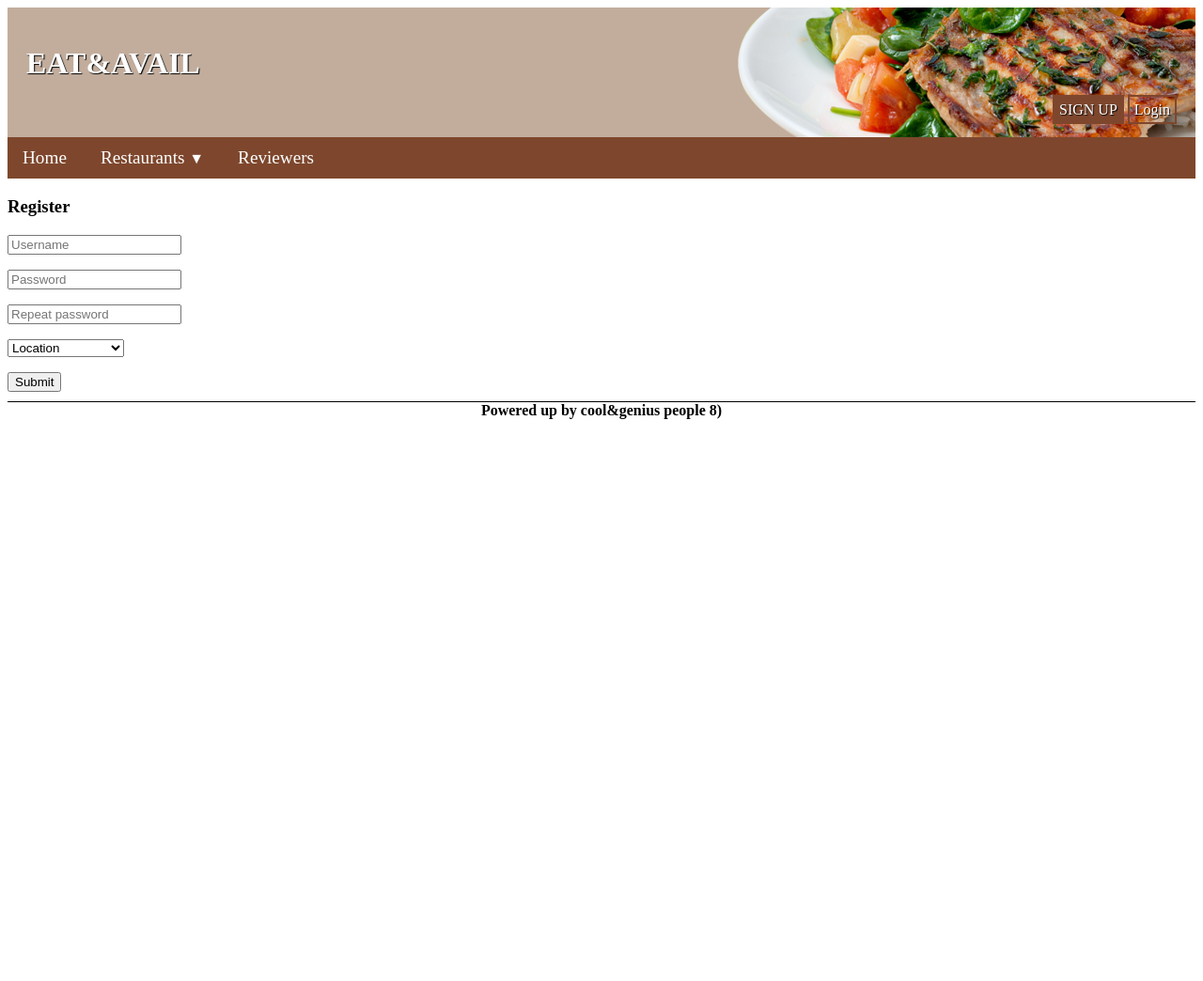
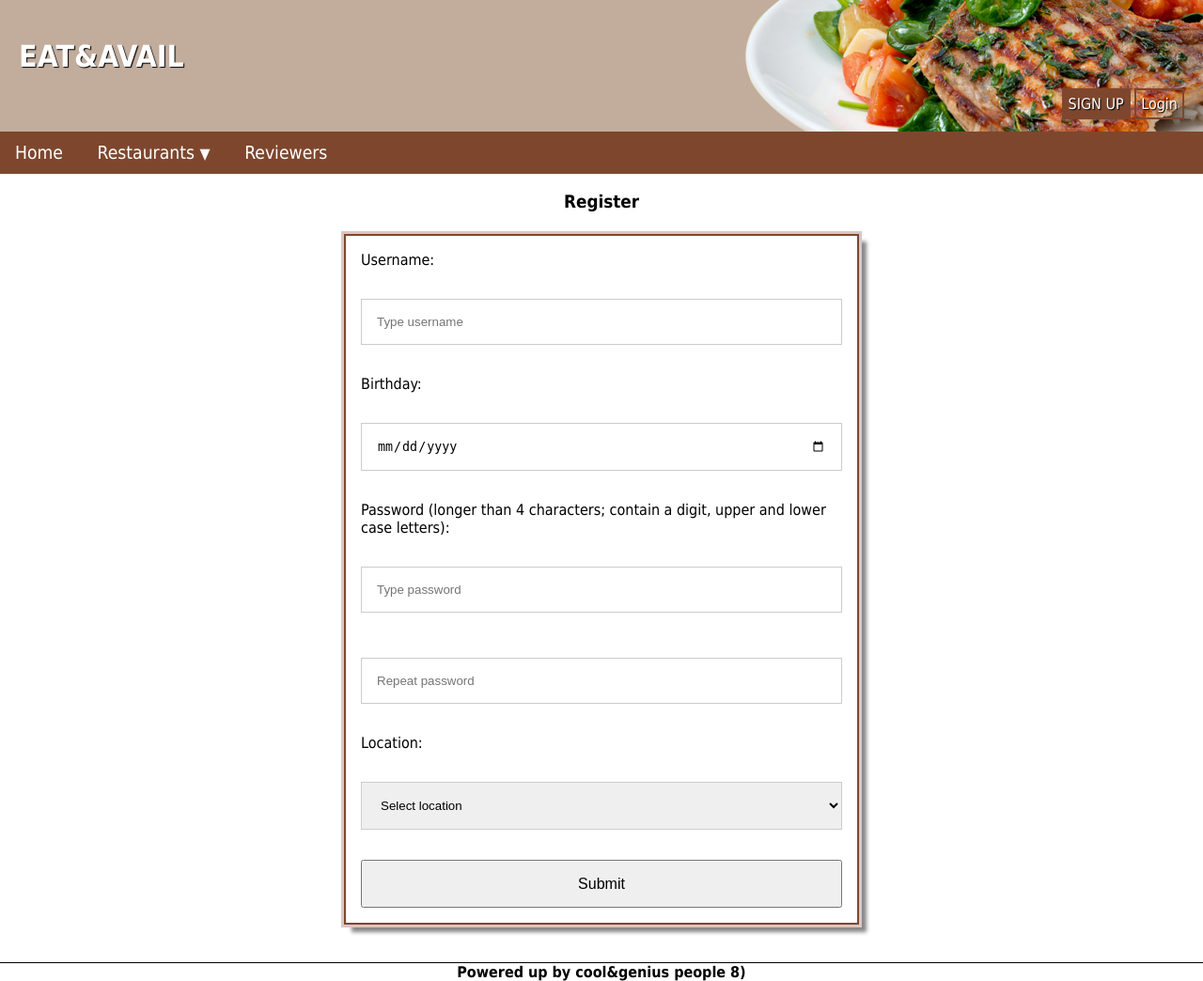
Before and after one commit to arwen7stars/LTW, a PHP site: page /register.php in a window 1280 px wide. Shown: the whole page at 94% size. Before the commit the page ends 446 px from the top, so only its background shows below. Run offline with PHP 8.4, Linux system fonts and the light colour scheme; data comes from the database, SQL or seed files in the repository; some libraries are stand-ins or nearby versions.

Commit message:
register

```diff
--- a/database/users_database.php
+++ b/database/users_database.php
@@ -30,12 +30,18 @@
     return $stmt->fetch();
 }
 
-  function is_registered($username) {
+function is_registered($username) { //retorna true se esta registado
     global $db;
-	$stmt = $db->prepare('SELECT * FROM Login WHERE username=:username');
-	$stmt->bindParam(':username', $username);
-	$stmt->execute();
-	return $stmt->fetch() !== false;
+    $findUsername = $db->prepare('SELECT * FROM User WHERE (name = ?)');
+    $findUsername->execute(array($_POST['username']));
+    $foundUsername = $findUsername->fetchAll();
+
+    if(empty($foundUsername)){
+        return false; //nao esta registado
+    } else{
+
+        return true; //esta registado
+    }
 }
 
 function isOwner($id) {
--- a/register.php
+++ b/register.php
@@ -6,8 +6,9 @@
     <title>EAT&AVAIL</title>
     <meta charset="UTF-8">
     <link rel="stylesheet" href="stylesheets/header.css">
+    <link rel="stylesheet" href="stylesheets/register.css">
     <link rel="stylesheet" href="stylesheets/footer.css">
-
+    <script  type="text/javascript" src="http://code.jquery.com/jquery-1.11.3.min.js"></script>
 </head>
 
 <body>
@@ -16,36 +17,147 @@
     session_start();
     include_once(dirname(__FILE__) . "/database/connection.php");
     include_once(dirname(__FILE__) . "/utilities/utils.php");
+    include_once(dirname(__FILE__) . "/database/users_database.php");
+    include_once(dirname(__FILE__) . "/save_user.php");
     include_once(dirname(__FILE__) . "/includes/header.php");
     ?>
-
+    <?php?>
     <section id="forms">
         <h3>
             Register
         </h3>
-      <!-- TODO resolefr echo -->
-      <form action="save_user.php" method="POST">
-          <?php
-          if(isset($error))
-          {
-           echo $error;
+
+        <?php function validate(){ //para validar o user input. e chamada ao clicar submit
+
+            global $error;
+            $error = '';
+
+            if(isset($_POST['submit'])){
+                $username = trim($_POST['username']); //tira espacos
+                $password = $_POST['password'];
+                $repeat_password = $_POST['repeat_password'];
+                $location_id = $_POST['location'];
+
+                //username vazio
+                if($username == ''){
+                    $error .= 'Please choose a username. <p></p>';
+                }
+                //username tem caracteres != de letras, nums, e espacos
+                $usernameNoSpace = str_replace(' ', '', $username);
+                if (!ctype_alnum($usernameNoSpace)) { //se tiver algo mais que letras ou nums
+                    $error .= 'Username should be numbers, letters and spaces only. <p></p>';
+                }
+                //username em uso
+                $usernameTaken = is_registered($username);
+                if($usernameTaken == true){
+                    $error .= 'Username is already taken. <p></p>';
+                }
+                //passwords diferentes
+                if($password != $repeat_password){
+                    $error .= 'Passwords don\'t match. <p></p>';
+                }
+                //password nao esta no formato
+                preg_match('/^(?=.*\d)(?=.*[a-z])(?=.*[A-Z]).{4,}$/', $password, $matches);
+                print_r($matches, true);
+                if(empty($matches)){
+                    $error .= 'Password must contain upper and lower case letters, a number, and be at least 4 characters long <p></p>';
+                }
+                //location nao selecionada
+                if($location_id == -1){
+                    $error .= 'Please select a location. <p></p>';
+                }
+
+            }
         }
         ?>
-      <input type="text" name="username" placeholder="Username" required>
+
+        <!-- paragrafo para display dos erros -->
+        <p id="form_error"> </p>
+
+        <!-- form de registo -->
+        <form id="register_form" action="register.php" method="POST">
+            <label> Username:
                 <p></p>
-      <input type="text" name="password" pattern="^(?=.*\d)(?=.*[a-z])(?=.*[A-Z]).{4,}$" placeholder="Password" required>
+                <input type="text" name="username" placeholder="Type username" required>
+            </label>
             <p></p>
-      <input type="text" pattern="^(?=.*\d)(?=.*[a-z])(?=.*[A-Z]).{4,}$" placeholder="Repeat password" required>
+            <label> Birthday:
+                <p></p>
+                <input id="birthday" type="date" name="birthday" max="14-12-2016" required>
+            </label>
+            <p></p>
+            <label> Password (longer than 4 characters; contain a digit, upper and lower case letters):
+                <p></p>
+                <input type="password" name="password" pattern="^(?=.*\d)(?=.*[a-z])(?=.*[A-Z]).{4,}$" placeholder="Type password" required>
+            </label>
+            <p></p>
+            <input type="password" name="repeat_password" pattern="^(?=.*\d)(?=.*[a-z])(?=.*[A-Z]).{4,}$" placeholder="Repeat password" required>
+            <p></p>
+            <label> Location:
                 <p></p>
                 <select name="location">
-          <option value="-1" selected>Location</option>
+                    <option value="-1" selected>Select location</option>
                     <?php
                     include_once(dirname(__FILE__) . "/location_combobox.php");
                     ?>
                 </select>
+            </label>
             <p></p>
-      <input type="submit" value= "Submit">
+            <input type="submit" name="submit" value= "Submit">
         </form>
+
+        <script>
+        var today = new Date();
+        var dd = today.getDate();
+        var mm = today.getMonth()+1; //comeca em 0
+        var yyyy = today.getFullYear();
+        if(dd<10){
+            dd='0'+dd
+        }
+        if(mm<10){
+            mm='0'+mm
+        }
+
+        today = yyyy+'-'+mm+'-'+dd; //data formatada
+        document.getElementById("birthday").setAttribute("max", today);
+
+         </script>
+
+
+
+
+        <!-- depois de click em submit entra aqui e chama a funcao de validacao -->
+        <?php
+        if($_SERVER['REQUEST_METHOD']=='POST')
+        {
+
+            validate();
+
+            if($error == ''){ //nao ha erros
+
+                save_user();
+                ?>
+                <script>
+                    document.getElementById("form_error").innerHTML = "You are now registered!";
+                </script>
+                <?php
+
+                //include_once(dirname(__FILE__) . "/database/action_login.php");
+                // redirect?
+                //header('Location: './index.php);
+            } else{ //display dos erros
+                ?>
+
+                <script>
+                    var errors = "<?php echo $error?>";
+                    document.getElementById("form_error").innerHTML = "<font color=\"red\">"+errors+"</font>";
+                </script>
+
+                <?php
+            }
+        }
+
+        ?>
     </section>
 
     <?php
--- a/save_user.php
+++ b/save_user.php
@@ -1,30 +1,17 @@
 <?php
-    //if (!isset($_POST['id'])) die('No id')
 
-    echo $_POST['username'], " ",$_POST['location']," ", $_POST['password'], " ";
-    if (!isset($_POST['username']) || trim($_POST['username']) == ''){
-        $error = "Username is mandatory";
-    }
+function save_user(){
 
-    $findUsername = $db->prepare('SELECT * FROM User WHERE (name = ?)');
-    $findUsername->execute(array($_POST['username']));
-    $foundUsername = $findUsername->fetchAll();
+    global $db;
+    $id = getNextId($db);
 
-    if(isset($foundUsername)){
-        $error = "Username in use!";
-        header("Location: ./register.php");
-        die();
-    } else echo 'new user!';
-
-      $id = getNextId($db);
     $stmt = $db->prepare('INSERT INTO User (id, name, dataOfBirth, dateJoined) VALUES (?,?,?,?)');
     try{
-          $stmt->execute(array($id, $_POST['username'], date('Y-m-d'), date('Y-m-d')));
+        $stmt->execute(array($id, $_POST['username'], $_POST['birthday'], date('Y-m-d')));
         return $stmt->fetch();
     } catch(PDOException $e) {
         die($e->getMessage());
     }
-      header("Location: ./index.php");
-      die();
- // }
+
+}
 ?>
--- /dev/null
+++ b/stylesheets/register.css
@@ -0,0 +1,45 @@
+
+body {
+  /* TODO width can't be a px value. e.g. open dev tools and see what happens */
+  width: 100%;
+  margin: 0px auto;
+  font-family: 'tahoma', serif;
+}
+
+h3{
+    text-align:center;
+}
+
+#form_error{
+    width:40%;
+    margin: 0px auto;
+    color:red;
+}
+
+#register_form{
+    width: 40%;
+    margin: 0px auto;
+    margin-top:1.5rem;
+    padding: 1rem;
+    margin-bottom: 2.5rem;
+    border-style: solid;
+    border-color: #7E472D;
+    border-width: 0.15rem;
+    box-shadow: 0.5rem 0.5rem 0.25rem #888888;
+    outline: 0.2rem solid #d8c7c7;
+}
+
+#register_form input[type=text], input[type=password], input[type=date], select {
+    width: 100%;
+    padding: 1rem;
+    margin: 1rem 0;
+    display: inline-block;
+    border: 1px solid #ccc;
+    box-sizing: border-box;
+}
+
+#register_form input[type=submit] {
+    width: 100%;
+    padding: 0.9rem 0rem;
+    font-size: 1rem;
+}
```
Also changed, not shown: validate_register.php (added, +28 -0 lines). Lines whose indentation alone changed are shown as unchanged.
